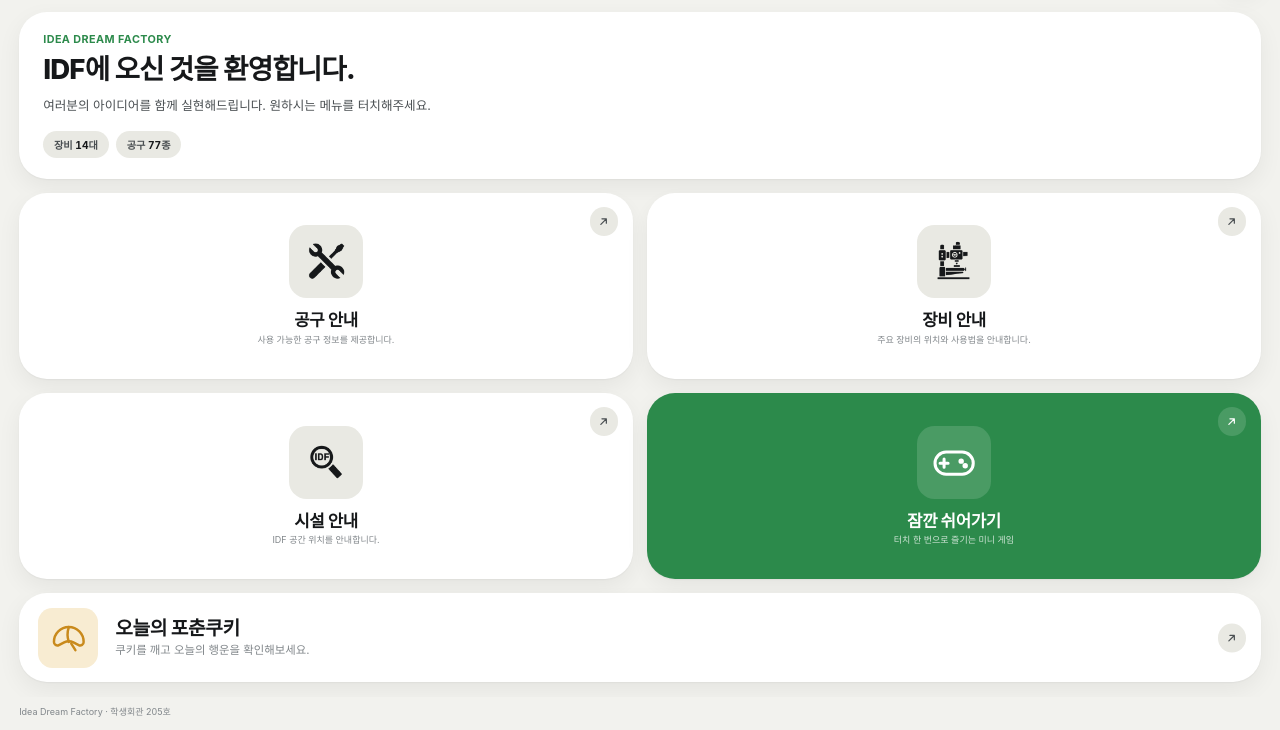
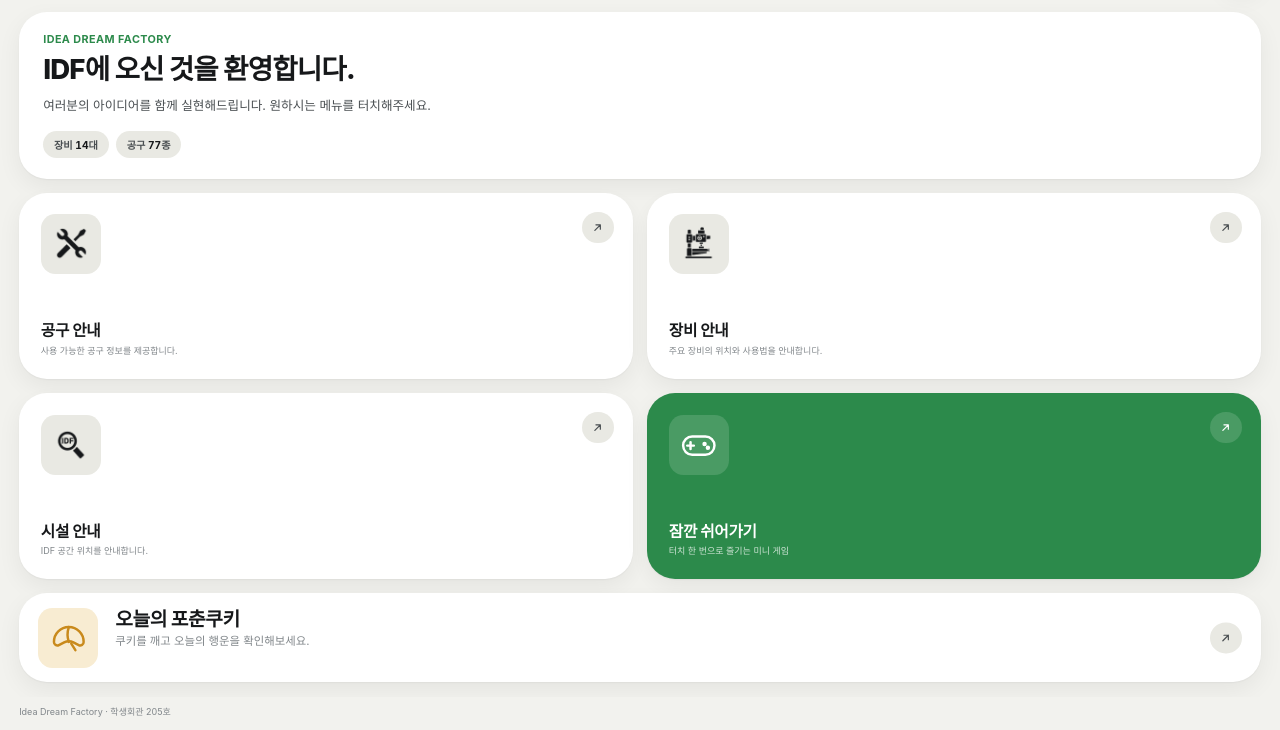
Before and after one commit to jsy330/idf-kiosk, a plain HTML site: page kiosk/index.html in a window 1280 px wide. Shown: the part 70-800 px from the top of the page. Drawn offline with Linux system fonts and the light colour scheme; a web font is replaced by a local one.

Commit message:
홈 메뉴를 아이콘 왼쪽 위 배치로 되돌리고 아이콘 크기는 칸에 맞춰 키움
Co-Authored-By: Claude Opus 5.5 <noreply@anthropic.com>

```diff
--- a/kiosk/styles.css
+++ b/kiosk/styles.css
@@ -148,12 +148,12 @@ button:active { transform: scale(.98); }
 .menu-tile {
   position: relative; overflow: hidden;
   background: var(--surface); border-radius: var(--radius); box-shadow: var(--shadow);
-  padding: 1.4rem; text-align: center;
-  display: flex; flex-direction: column; align-items: center; justify-content: center; gap: min(1rem, 4cqh);
+  padding: 1.8rem; text-align: left;
+  display: flex; flex-direction: column; align-items: flex-start; justify-content: space-between; gap: 1rem;
   min-height: 0; container-type: size;
 }
 .menu-tile .tile-icon {
-  width: min(48cqh, 52cqw); aspect-ratio: 1; border-radius: 24%;
+  width: clamp(5rem, min(34cqh, 36cqw), 12rem); aspect-ratio: 1; border-radius: 24%;
   background: var(--surface-2);
   display: grid; place-items: center; flex: none;
 }
@@ -167,8 +167,8 @@ button:active { transform: scale(.98); }
 .menu-tile h2 { font-size: clamp(1.2rem, min(11cqh, 12cqw), 2.2rem); font-weight: 800; letter-spacing: -.02em; line-height: 1.2; word-break: keep-all; }
 .menu-tile p { margin-top: .3rem; color: var(--ink-3); font-size: clamp(.75rem, min(5.5cqh, 5.4cqw), 1.05rem); line-height: 1.35; word-break: keep-all; }
 .menu-tile .arrow {
-  position: absolute; top: 1.2rem; right: 1.2rem;
-  width: 2.4rem; height: 2.4rem; border-radius: 50%;
+  position: absolute; top: 1.6rem; right: 1.6rem;
+  width: 2.6rem; height: 2.6rem; border-radius: 50%;
   display: grid; place-items: center; background: var(--surface-2); color: var(--ink-2);
 }
 .menu-tile .arrow svg { width: 1.1rem; height: 1.1rem; stroke-width: 2.2; }
--- a/kiosk/sw.js
+++ b/kiosk/sw.js
@@ -1,5 +1,5 @@
 /* 오프라인 대비: 인터넷이 잠깐 끊겨도 마지막으로 받은 화면을 보여줍니다. */
-const CACHE = 'idf-kiosk-v5';
+const CACHE = 'idf-kiosk-v6';
 self.addEventListener('install', (e) => self.skipWaiting());
 self.addEventListener('activate', (e) => e.waitUntil(
   caches.keys().then((ks) => Promise.all(ks.filter((k) => k !== CACHE).map((k) => caches.delete(k)))).then(() => self.clients.claim())
```
